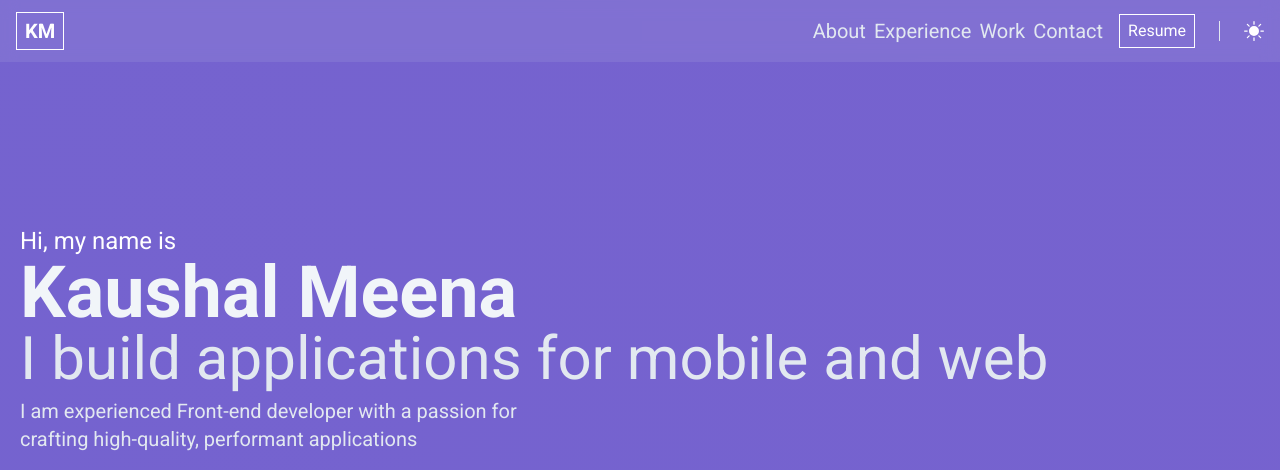
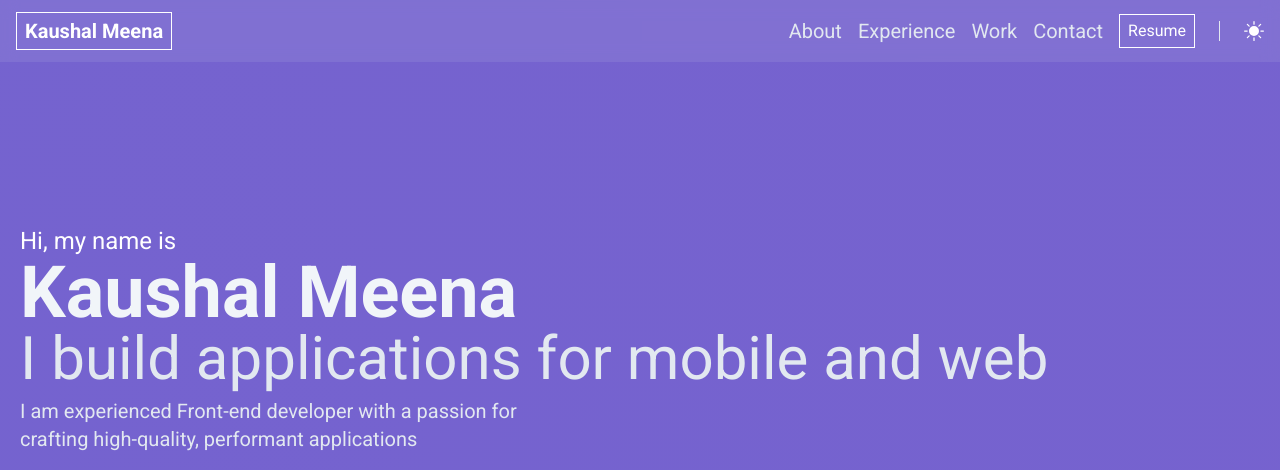
Before and after one commit to kaushalmeena/kaushalmeena.github.io, a website built with Vite: page index.html in a window 1280 px wide. Shown: the top 470 px of the page. Built offline with nearby package versions, Linux system fonts and the light colour scheme.

Commit message:
add full name in nav

```diff
--- a/index.html
+++ b/index.html
@@ -22,16 +22,16 @@
   >
     <header class="fixed top-0 w-full backdrop-blur bg-slate-200/10">
       <nav class="flex items-center px-4 py-3 mx-auto max-w-7xl">
-        <a href="/" class="hover:opacity-40">
+        <a href="#intro" class="hover:opacity-40">
           <div
             class="px-2 py-1 text-xl font-bold text-white border border-white"
           >
-            KM
+            Kaushal Meena
           </div>
         </a>
         <div class="flex items-center justify-end flex-1">
           <ol
-            class="flex items-center justify-end gap-2 text-xl text-slate-200 underline-offset-4 max-sm:hidden"
+            class="flex items-center justify-end gap-4 text-xl text-slate-200 underline-offset-4 max-sm:hidden"
           >
             <li>
               <a href="#about" class="hover:text-white hover:underline"
```
